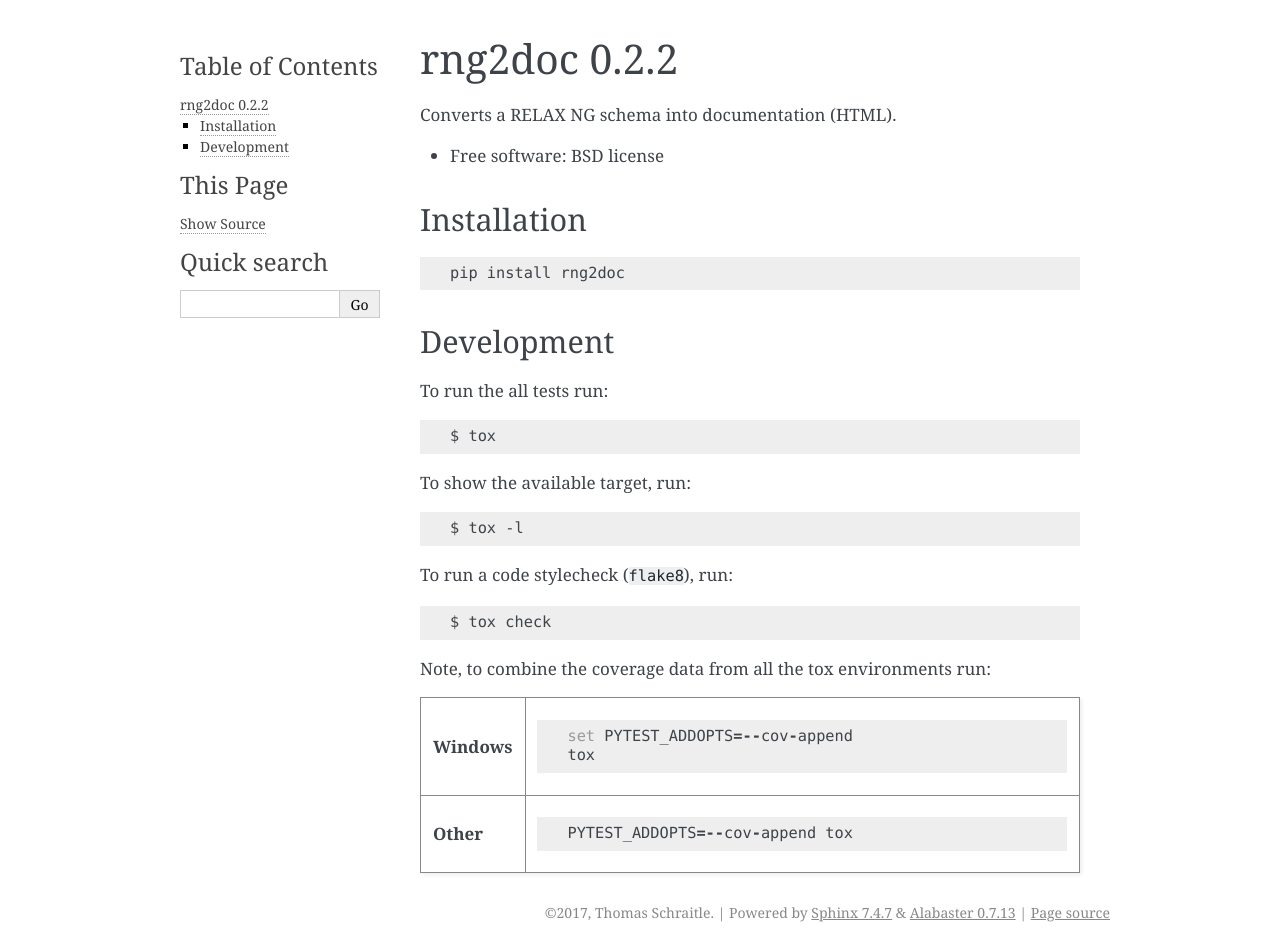
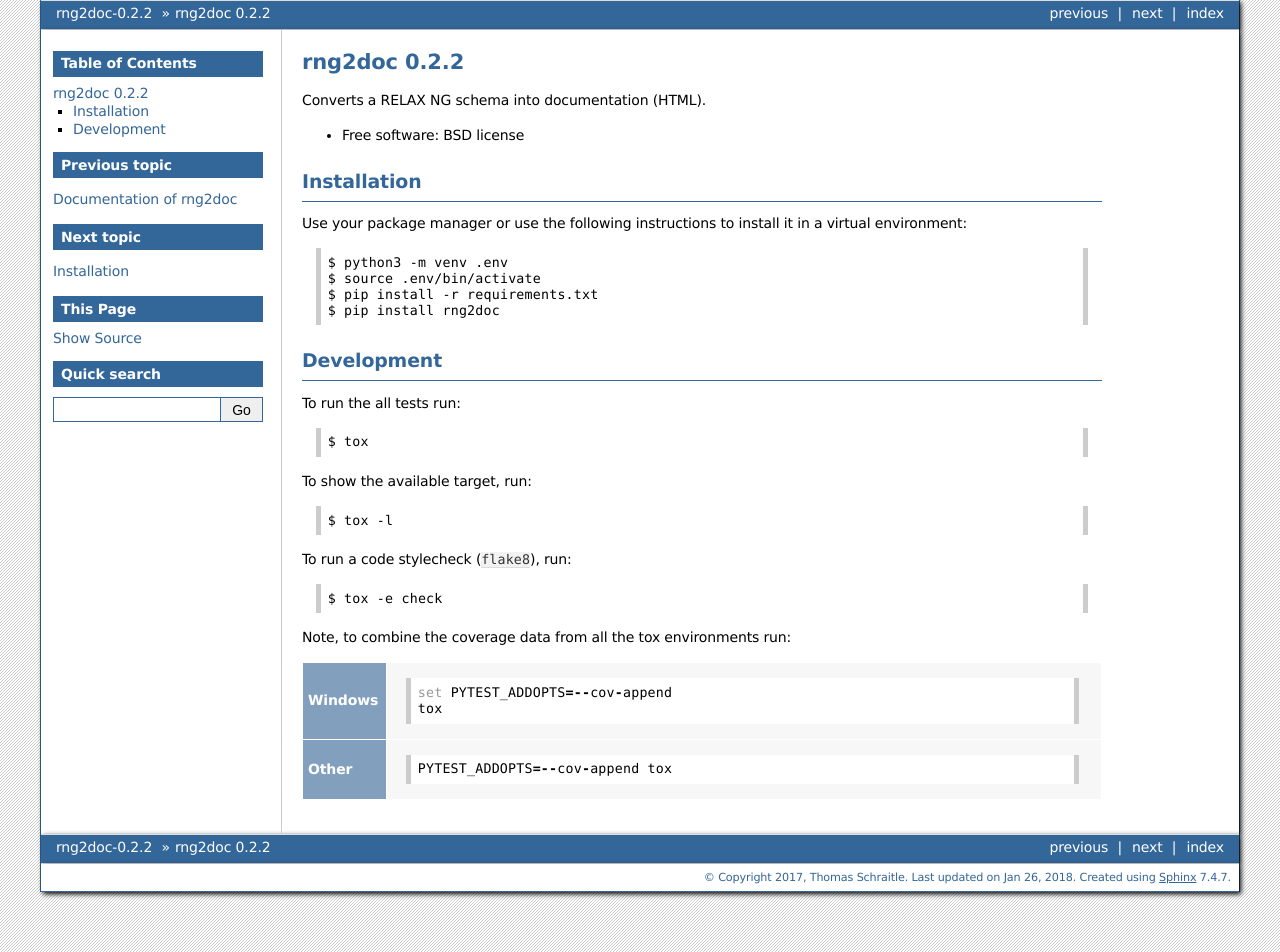
Before and after one commit to openSUSE/rng2doc, a Sphinx documentation site: the page built from docs/readme.rst, in a window 1280 px wide. Built offline with Sphinx 7.4.7, drawn with Linux system fonts in a browser that asks for light colours.

Commit message:
Improve documentation
* Fix docstrings and add more references to classes and functions
  and clarified types
* Fix missing -e in tox call
* Change output style to bizstyle

```diff
--- a/README.rst
+++ b/README.rst
@@ -9,9 +9,13 @@
 Installation
 ============
 
-::
+Use your package manager or use the following instructions to install it
+in a virtual environment::
 
-    pip install rng2doc
+    $ python3 -m venv .env
+    $ source .env/bin/activate
+    $ pip install -r requirements.txt
+    $ pip install rng2doc
 
 
 Development
@@ -27,7 +31,7 @@
 
 To run a code stylecheck (``flake8``), run::
 
-    $ tox check
+    $ tox -e check
 
 Note, to combine the coverage data from all the tox environments run:
 
--- a/docs/conf.py
+++ b/docs/conf.py
@@ -38,15 +38,22 @@
 pygments_style = 'trac'
 templates_path = [ '_templates' ]
 extlinks = {
+    'bb': ('https://bitbucket.org/tomschr/rng2doc', None),
     'issue': ('https://bitbucket.org/tomschr/rng2doc/issues/%s', '#'),
     'pr': ('https://bitbucket.org/tomschr/rng2doc/pull-requests/%s', 'PR #'),
 }
 # on_rtd is whether we are on readthedocs.org
-on_rtd = os.environ.get('READTHEDOCS', None) == 'True'
+# on_rtd = os.environ.get('READTHEDOCS', None) == 'True'
 
 #if not on_rtd:  # only set the theme if we're building docs locally
 #    html_theme = 'sphinx_rtd_theme'
 
+html_theme = "bizstyle"
+html_theme_options = {
+    "rightsidebar": "false",
+#    "relbarbgcolor": "black"
+}
+
 html_last_updated_fmt = '%b %d, %Y'
 html_split_index = False
 html_short_title = '%s-%s' % (project, version)
--- a/docs/index.rst
+++ b/docs/index.rst
@@ -1,6 +1,6 @@
-========
-Contents
-========
+========================
+Documentation of rng2doc
+========================
 
 .. toctree::
    :maxdepth: 2
```
Also changed, not shown: docs/usage.rst (+7 -0 lines), 6 other files.
